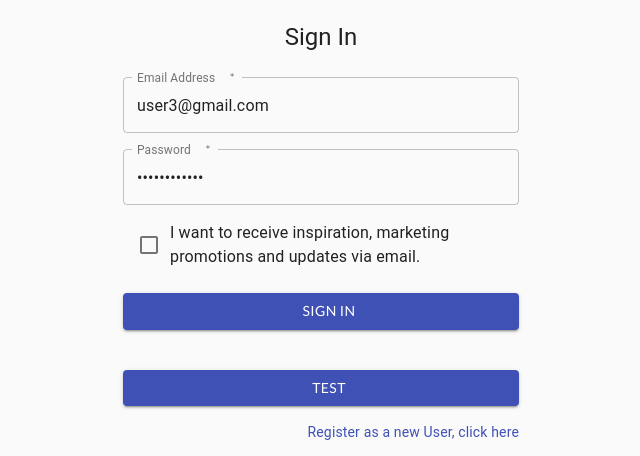
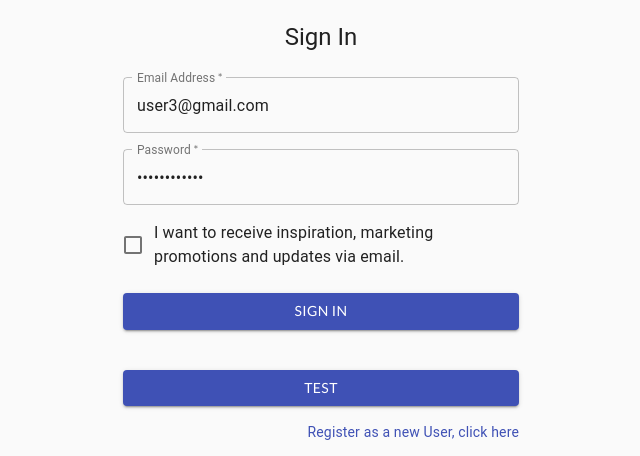
Before and after one commit to DCI-Dusseldorf/Chitter-Chatter, a React (Create React App) app: page /login in a window 1280 px wide. Shown: the part 162-618 px from the top of the page, without its empty margins (319-959 px from the left). Built offline with nearby package versions, Linux system fonts and the light colour scheme.

Commit message:
Fixed the bug with margin on buttons label.

```diff
--- a/src/component/Navigation/Navbar.jsx
+++ b/src/component/Navigation/Navbar.jsx
@@ -208,7 +208,7 @@ export default function Navbar() {
                 <li key={index} className={item.cName}>
                   <Link to={item.path}>
                     {item.icon}
-                    <span>{item.title}</span>
+                    <span className={'sideNavItem'}>{item.title}</span>
                   </Link>
                 </li>
               );
--- a/src/component/Navigation/sideNav.css
+++ b/src/component/Navigation/sideNav.css
@@ -20,6 +20,7 @@
   top: 0px;
   left: -100%;
   transition: 850ms;
+  z-index: 1;
 }
 .nav-menu.active {
   left: 0;
@@ -57,7 +58,7 @@
   display: flex;
   align-items: center;
 }
-span {
+.sideNavItem {
   margin-left: 16px;
 }
 .logoNav {
```
